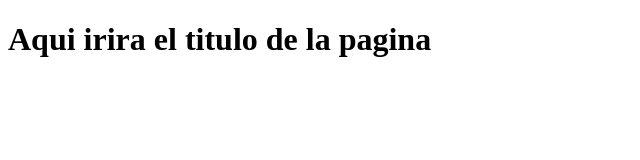
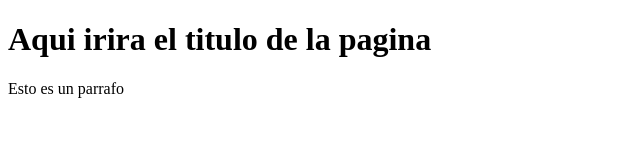
Before and after one commit to 24-08995-1/entregadereporte, a plain HTML site: page index.html in a window 1280 px wide. Shown: the whole page, without its empty margins (0-640 px from the left). Drawn offline with Linux system fonts and the light colour scheme.

Commit message:
Update index.html

```diff
--- a/index.html
+++ b/index.html
@@ -7,6 +7,7 @@
 </head>
 <body>
     <h1>Aqui irira el titulo de la pagina</h1>
+    </p>Esto es un parrafo</p>
 
 </body>
 </html>
```
